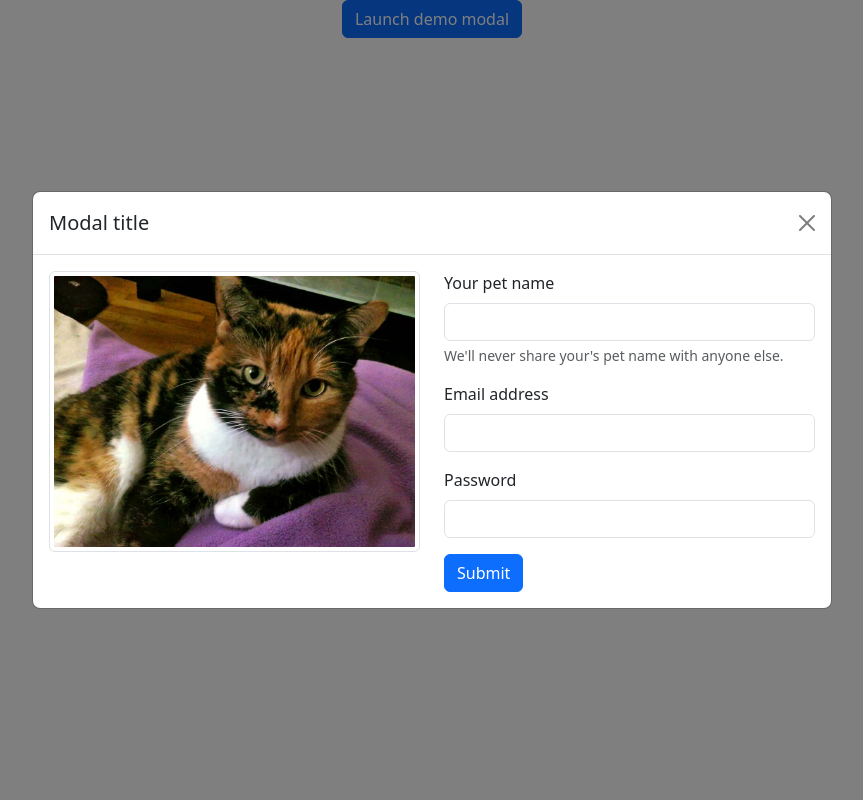
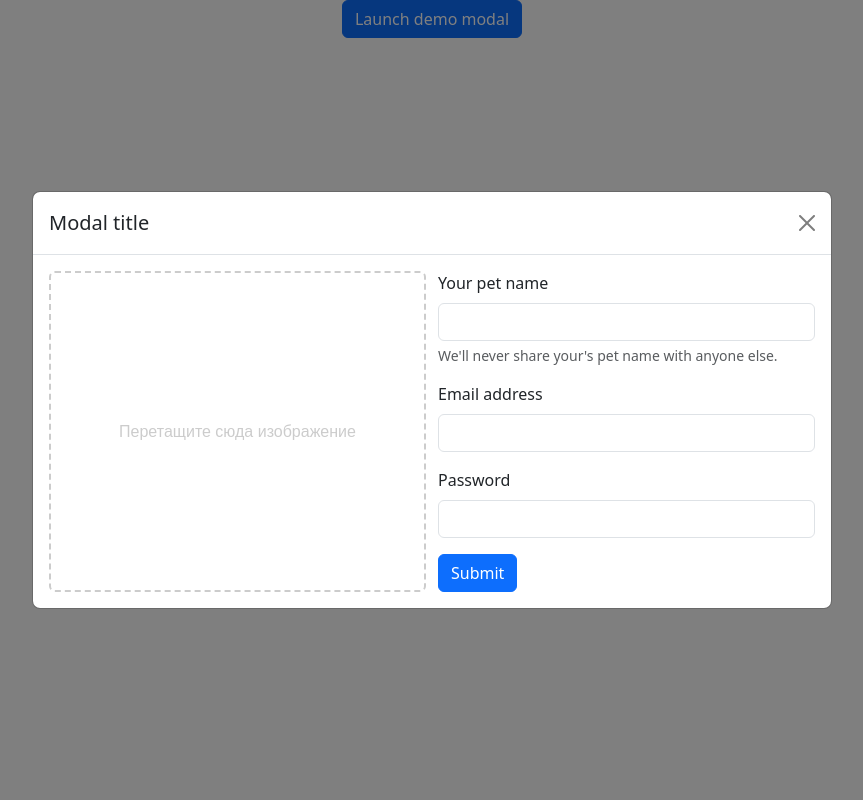
Before and after one commit to Naakinn/itcube-map, a Django app: page / in a window 1280 px wide, after a click on "Launch demo modal". Shown: the whole page, without its empty margins (208-1071 px from the left). Run offline with Django 5.2, Linux system fonts and the light colour scheme.

Commit message:
Feature: drag and drop

```diff
--- a/testing/static/style.css
+++ b/testing/static/style.css
@@ -6,3 +6,35 @@
 	flex-direction: row;
 	justify-content: center;
 }
+
+#drop-area {
+	border: 2px dashed #cccccc;
+	border-radius: var(--bs-border-radius);
+	width: inherit;
+	/* padding-right: opx; */
+	/* height: auto; */
+	display: flex;
+	align-items: center;
+	justify-content: center;
+	/* margin: auto; */
+	color: #cccccc;
+	font-family: Arial, sans-serif;
+	position: relative;
+	overflow: hidden;
+}
+
+#image {
+	max-width: 100%;
+	max-height: 100%;
+	border-radius: var(--bs-border-radius);
+	display: none;
+	/* Скрываем изображение до загрузки */
+	position: absolute;
+	top: 0;
+	left: 0;
+}
+
+.highlight {
+	border-color: #333333;
+	color: #333333;
+}
--- a/testing/templates/index.html
+++ b/testing/templates/index.html
@@ -13,6 +13,8 @@
 	<script src="https://cdn.jsdelivr.net/npm/bootstrap@5.3.3/dist/js/bootstrap.bundle.min.js"
 		integrity="sha384-YvpcrYf0tY3lHB60NNkmXc5s9fDVZLESaAA55NDzOxhy9GkcIdslK1eN7N6jIeHz"
 		crossorigin="anonymous"></script>
+	<!-- <style> -->
+	<!-- </style> -->
 
 	<div class="container">
 		<!-- Button trigger modal -->
@@ -31,15 +33,21 @@
 					<div class="modal-body">
 						<div class="container1">
 							<div class="row">
-							<div class="col">
-								<img src="static/images/cat.png" class="img-thumbnail">
+								<div class="col" style="display: flex; justify-items: center; justify-content: center; padding-right: 0px;">
+									<div id="drop-area">
+										<span>Перетащите сюда изображение</span>
+										<img id="image" alt="Изображение превью">
+									</div>
+
 								</div>
 								<div class="col">
 									<form>
 										<div class="mb-3">
 											<label for="exampleInputPetName1" class="form-label">Your pet name</label>
-										<input type="text" class="form-control" id="exampleInputPetName1" aria-describedby="petNameHelp">
-										<div id="petNameHelp" class="form-text">We'll never share your's pet name with anyone else.</div>
+											<input type="text" class="form-control" id="exampleInputPetName1"
+												aria-describedby="petNameHelp">
+											<div id="petNameHelp" class="form-text">We'll never share your's pet name
+												with anyone else.</div>
 										</div>
 										<div class="mb-3">
 											<label for="exampleInputEmail1" class="form-label">Email address</label>
@@ -59,6 +67,62 @@
 			</div>
 		</div>
 	</div>
+	<script>
+		let dropArea = document.getElementById('drop-area');
+		let image = document.getElementById('image');
+
+		// Предотвращение стандартного поведения
+		['dragenter', 'dragover', 'dragleave', 'drop'].forEach(eventName => {
+			dropArea.addEventListener(eventName, preventDefaults, false);
+			document.body.addEventListener(eventName, preventDefaults, false);
+		});
+
+		function preventDefaults(e) {
+			e.preventDefault();
+			e.stopPropagation();
+		}
+
+		// Обработка событий перетаскивания
+		['dragenter', 'dragover', 'dragleave', 'drop'].forEach(eventName => {
+			dropArea.addEventListener(eventName, highlight, false);
+		});
+
+		function highlight(e) {
+			if (e.type === 'dragenter' || e.type === 'dragover') {
+				dropArea.classList.add('highlight');
+			} else {
+				dropArea.classList.remove('highlight');
+			}
+		}
+
+		function handleDrop(e) {
+			let dt = e.dataTransfer;
+			let files = dt.files;
+
+			if (files.length) {
+				handleFiles(files);
+			}
+		}
+
+		function handleFiles(files) {
+			([...files]).forEach(file => {
+				if (file.type.startsWith('image/')) {
+					const reader = new FileReader();
+					reader.onload = () => {
+						image.src = reader.result;
+						image.style.display = 'block'; // Показываем изображение
+						dropArea.innerHTML = ''; // Удаляем текст
+						dropArea.appendChild(image); // Добавляем изображение на место текста
+					};
+					reader.readAsDataURL(file);
+				} else {
+					alert('Пожалуйста, загрузите изображение');
+				}
+			});
+		}
+
+		dropArea.addEventListener('drop', handleDrop, false);
+	</script>
 
 </body>
 
```
Lines whose indentation alone changed are shown as unchanged.
